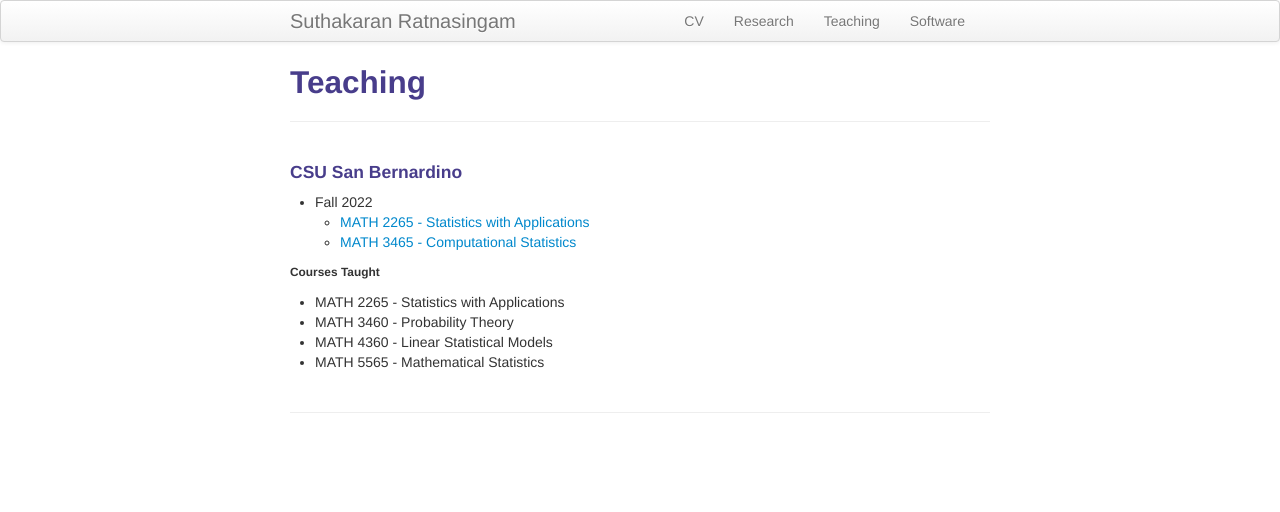
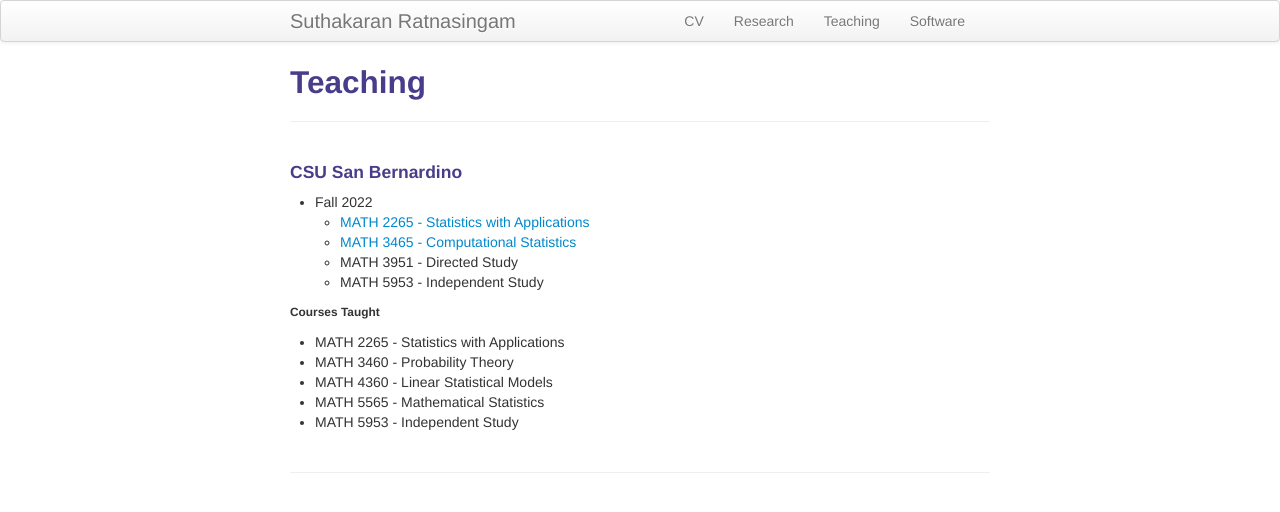
Before and after one commit to suthakaranr/suthakaranr.github.io, a Jekyll site: the page built from pages/Teaching.md, in a window 1280 px wide. Shown: the top 512 px of the page. Built offline with Jekyll 4.4.1, drawn with Linux system fonts in a browser that asks for light colours.

Commit message:
Update Teaching.md

```diff
--- a/pages/Teaching.md
+++ b/pages/Teaching.md
@@ -7,9 +7,12 @@ description: Suthakaran's teaching portfolio
 * Fall 2022
    * <a style="text-decoration:none" href="../pages/StatApp.html" target="_blank" rel="noopener noreferrer">MATH 2265 - Statistics with Applications </a>
    * <a style="text-decoration:none" href="../pages/MathStat.html" target="_blank" rel="noopener noreferrer">MATH 3465 - Computational Statistics </a>
+   * MATH 3951 - Directed Study
+   * MATH 5953 - Independent Study
 
 ###### Courses Taught
    * MATH 2265 - Statistics with Applications
    * MATH 3460 - Probability Theory
    * MATH 4360 - Linear Statistical Models
    * MATH 5565 - Mathematical Statistics
+   * MATH 5953 - Independent Study
```
